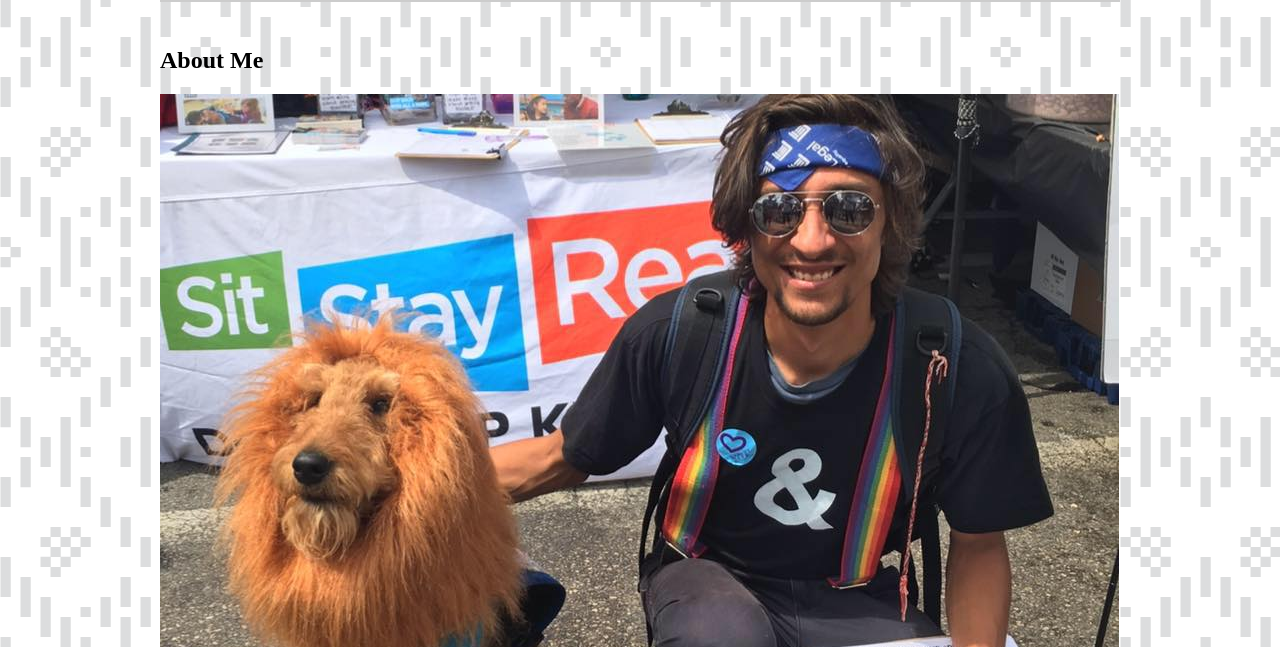
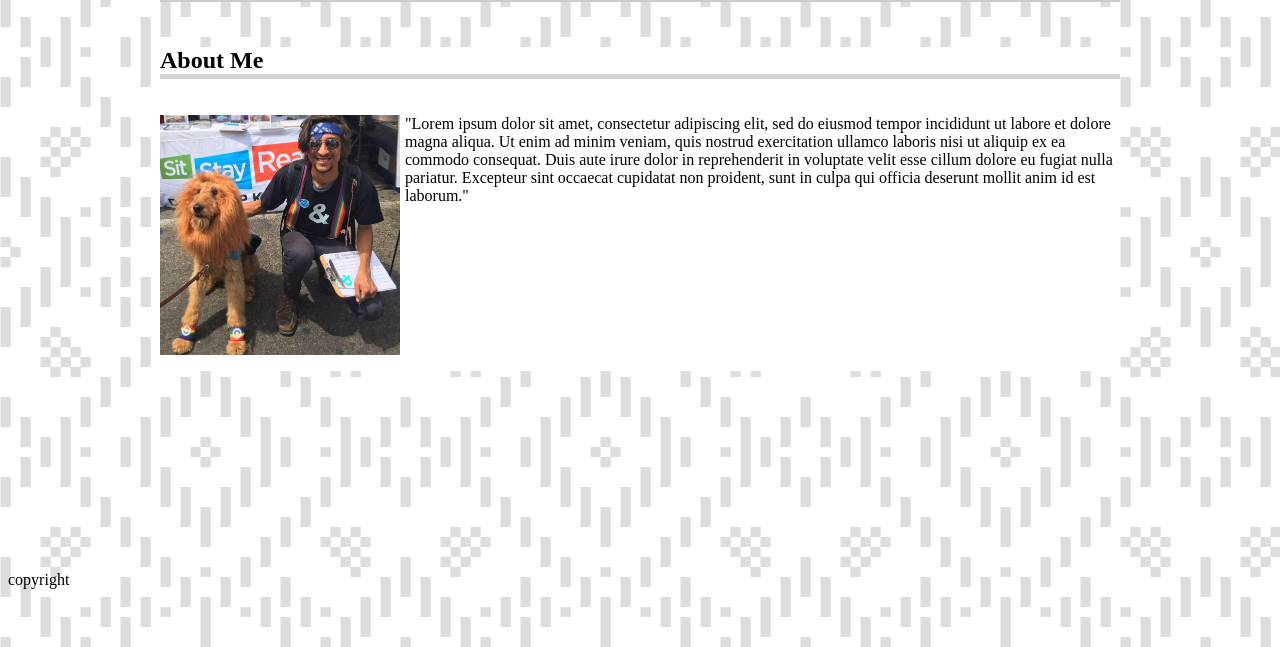
Before and after one commit to dagreatbrendino/Basic-Portfolio, a plain HTML site: page index.html in a window 1280 px wide. Shown: the part 153-800 px from the top of the page. Drawn offline with Linux system fonts and the light colour scheme; a script that the page names is missing.

Commit message:
Have css style framework in place for index.html except for footer

```diff
--- a/assets/css/style.css
+++ b/assets/css/style.css
@@ -45,6 +45,22 @@ h1{
 .contentbox{
     margin: 200px auto;
     width: 960px;
-    height: 500px;
     display: block;
+    background-color: white;
 }
+
+#aboutMe{
+    border-bottom: lightgray solid 5px;
+}
+
+#photoMe{
+    width: 25%;
+    float: left;
+    margin-right: 5px;
+}
+#bio{
+    text-align: left;
+    display: inline-block;
+    overflow-wrap: break-word;
+
+}
--- a/index.html
+++ b/index.html
@@ -13,19 +13,23 @@
     <div class = header>
         <h1>Brendan Kelly</h1>
         <div class = navLinks>
-                <a href= "about.com" target="blank">About</a> |
-                <a href= "about.com" target="blank">Portfolio</a> |
-                <a href= "about.com" target="blank">Contact</a>
+                <a href= "index.html" target="blank">About</a> |
+                <a href= "portfolio.html" target="blank">Portfolio</a> |
+                <a href= "contact.html" target="blank">Contact</a>
         </div>
     </div>
+
     <div id = tbhindheader>
         <!-- temp solution to have entire top part be white -->
     </div>
+
     <!-- This container holds the content for the bio -->
     <div class = "contentbox">
-        <h2>About Me</h2>
-        <img src = assets/images/me.jpg alt = "Photo of me">
-        <p>"Lorem ipsum dolor sit amet, consectetur adipiscing elit, sed do eiusmod tempor incididunt ut labore et dolore magna aliqua. Ut enim ad minim veniam, quis nostrud exercitation ullamco laboris nisi ut aliquip ex ea commodo consequat. Duis aute irure dolor in reprehenderit in voluptate velit esse cillum dolore eu fugiat nulla pariatur. Excepteur sint occaecat cupidatat non proident, sunt in culpa qui officia deserunt mollit anim id est laborum."</p>
+        <h2 id= aboutMe>About Me</h2>
+        <p id = bio>
+            <img id = photoMe src = assets/images/me.jpg alt = "Photo of me">
+            "Lorem ipsum dolor sit amet, consectetur adipiscing elit, sed do eiusmod tempor incididunt ut labore et dolore magna aliqua. Ut enim ad minim veniam, quis nostrud exercitation ullamco laboris nisi ut aliquip ex ea commodo consequat. Duis aute irure dolor in reprehenderit in voluptate velit esse cillum dolore eu fugiat nulla pariatur. Excepteur sint occaecat cupidatat non proident, sunt in culpa qui officia deserunt mollit anim id est laborum."
+        </p>
     </div>
     <!-- This container is for the footer -->
     <div class = footer>
```
Also changed, not shown: contact.html (+1 -1 lines).
